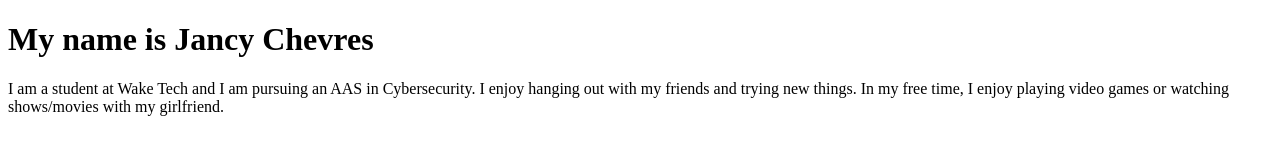
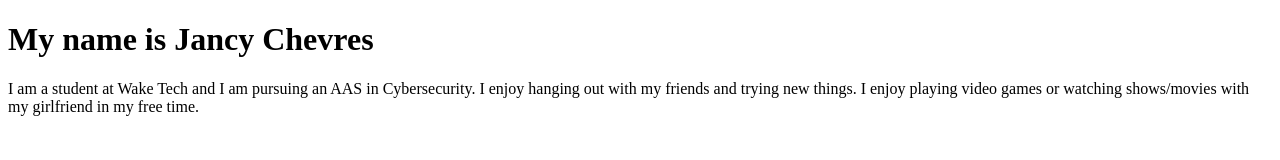
Before and after one commit to jchevres/jchevres.github.io, a plain HTML site: page index.html in a window 1280 px wide. Drawn offline with Linux system fonts and the light colour scheme.

Commit message:
Update index.html

```diff
--- a/index.html
+++ b/index.html
@@ -3,13 +3,19 @@
   <head>
     <body>
       <h1>My name is Jancy Chevres</h1>
-      <p> I am a student at Wake Tech and I am pursuing an AAS in Cybersecurity. I enjoy hanging out with my friends and trying new things. In my free time, I enjoy playing video games or watching shows/movies with my girlfriend.</p>
+      <p> I am a student at Wake Tech and I am pursuing an AAS in Cybersecurity. I enjoy hanging out with my friends and trying new things. I enjoy playing video games or watching shows/movies with my girlfriend in my free time.</p>
     </body>
     <title>My Personal Introduction</title>
     <style>
-      body {background-color: 68A983;}
-      h1{color: 3F4761;}
-      p{color: 283539;}
+      body {
+        background-color: 68A983;
+      }
+      h1{
+        color: 3F4761;
+      }
+      p{
+        color: 283539;
+      }
     </style>
   </head>
 </html>
```
